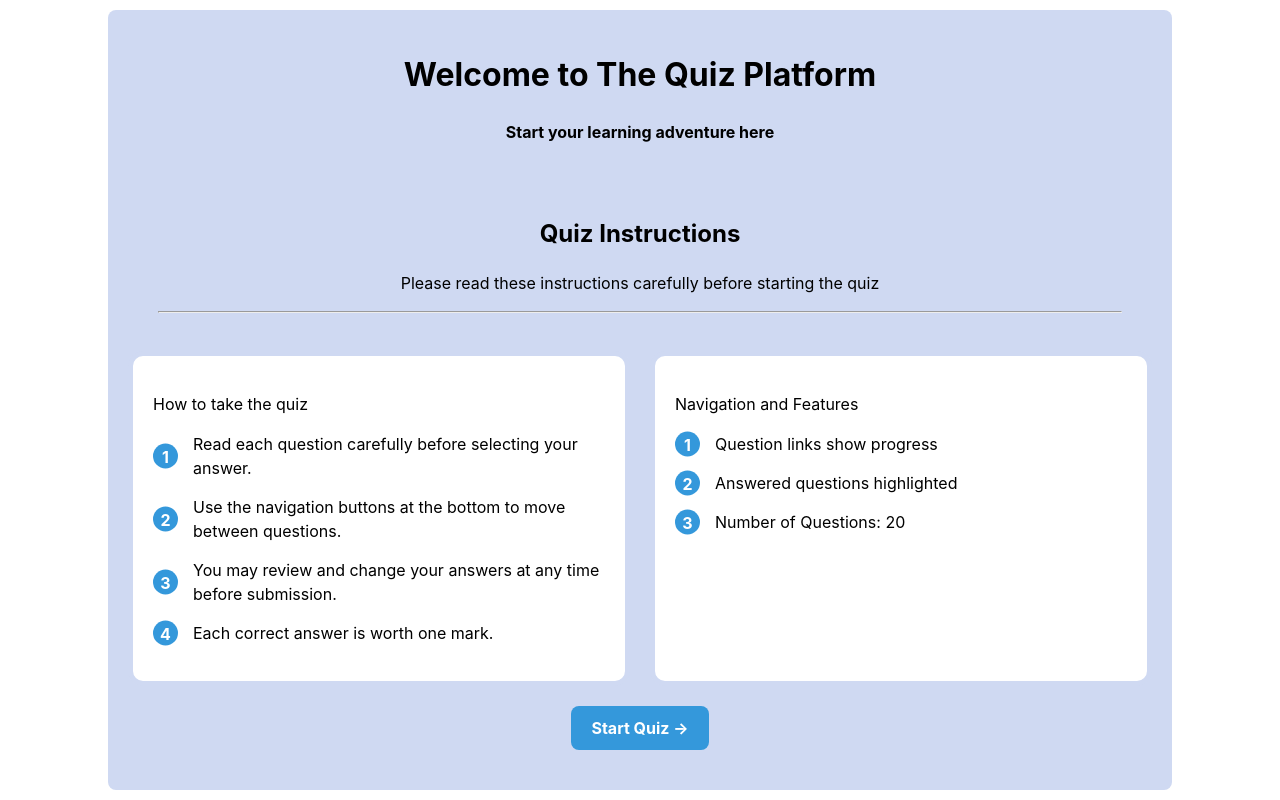
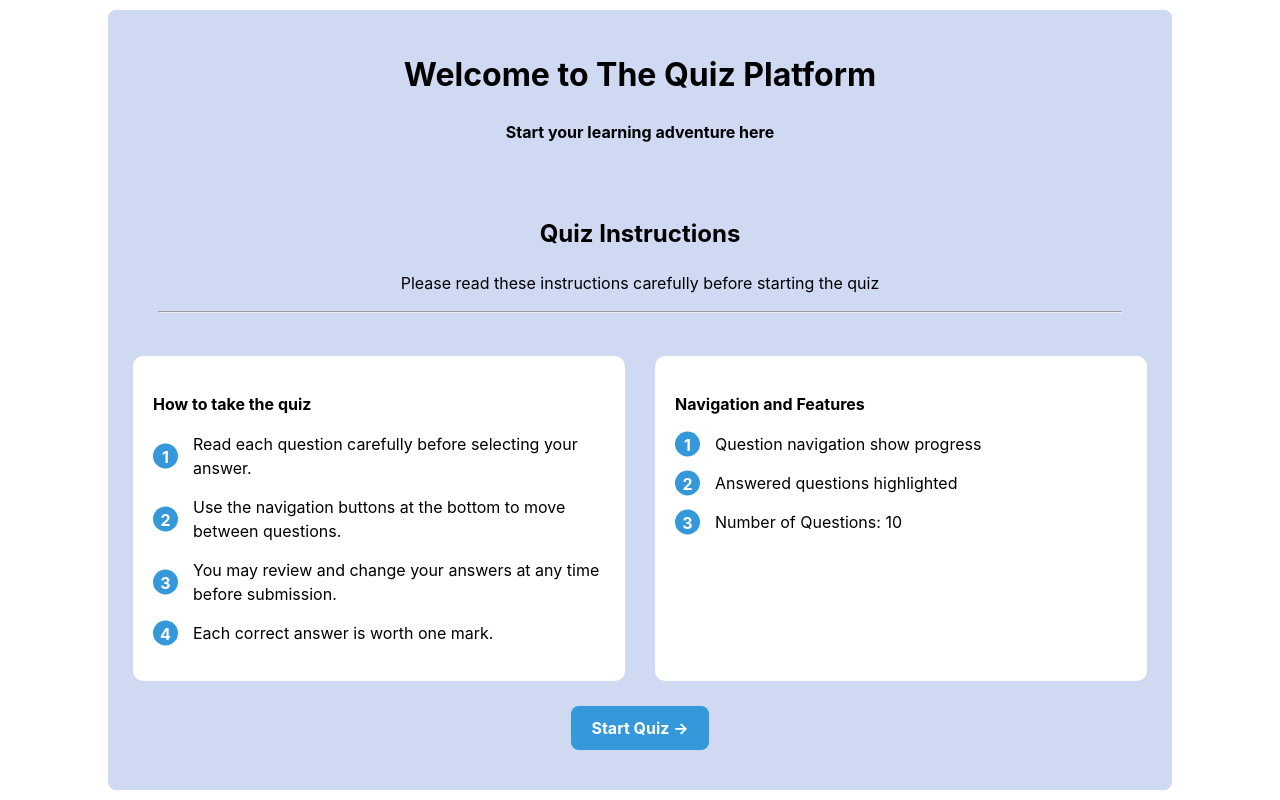
Before and after one commit to festybee/onlineQuiz, a React (Vite) app: page /welcome in a window 1280 px wide. Built offline with nearby package versions, Linux system fonts and the light colour scheme.

Commit message:
Update of README

```diff
--- a/src/assets/welcome.css
+++ b/src/assets/welcome.css
@@ -45,6 +45,7 @@
 
 .cover p {
     text-align: left;
+    font-weight: bold;
 
 }
 
--- a/src/components/Quiz.jsx
+++ b/src/components/Quiz.jsx
@@ -18,7 +18,7 @@ function Quiz() {
     // useEffect hook to load the number of random questions into the session
     useEffect(() => {
 
-        setQuestions(getRandomQuestions(allQuestions, 20));
+        setQuestions(getRandomQuestions(allQuestions, 10));
     }, []);
 
     // Go to next question.
--- a/src/components/Welcome.jsx
+++ b/src/components/Welcome.jsx
@@ -26,9 +26,9 @@ function Welcome() {
             <div className={"cover"}>
                 <p>Navigation and Features</p>
                 <ol className={"how-to"}>
-                    <li>Question links show progress</li>
+                    <li>Question navigation show progress</li>
                     <li>Answered questions highlighted</li>
-                    <li>Number of Questions: 20</li>
+                    <li>Number of Questions: 10</li>
                 </ol>
             </div>
             </div>
```
Also changed, not shown: img.png (added), 1 other file (tests, documents, lock files or other folders).
